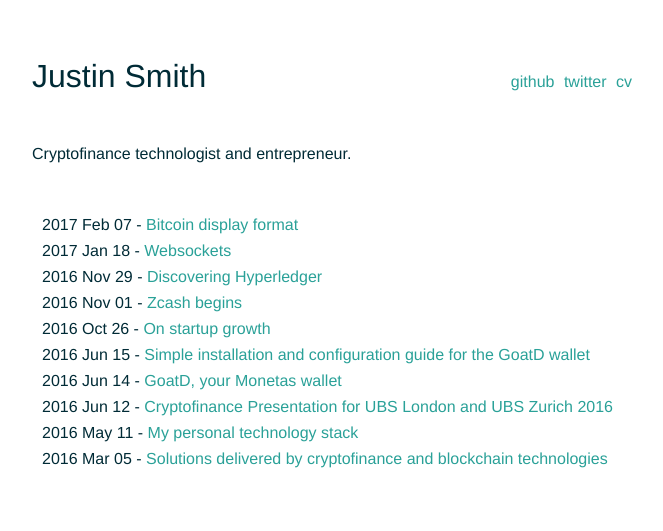
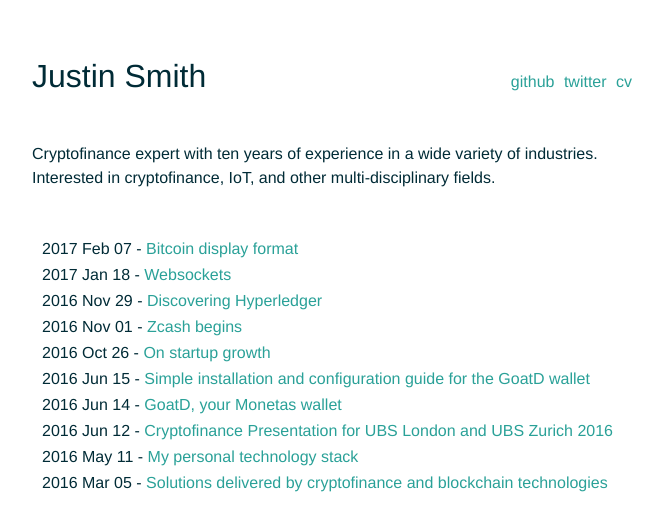
Before and after one commit to rusticbison/website, a Jekyll site: the page built from index.html, in a window 1280 px wide. Shown: the top 531 px of the page, without its empty margins (308-971 px from the left). Built offline with Jekyll 4.4.1, drawn with Linux system fonts in a browser that asks for light colours.

Commit message:
update tagline

```diff
--- a/index.html
+++ b/index.html
@@ -5,7 +5,8 @@ layout: default
 {% include header.html %}
 
 <div class="portfolio">
-	<p>Cryptofinance technologist and entrepreneur.</p>
+	<p>Cryptofinance expert with ten years of experience in a wide variety of industries.
+Interested in cryptofinance, IoT, and other multi-disciplinary fields.</p>
 </div>
 
 <!--
```
